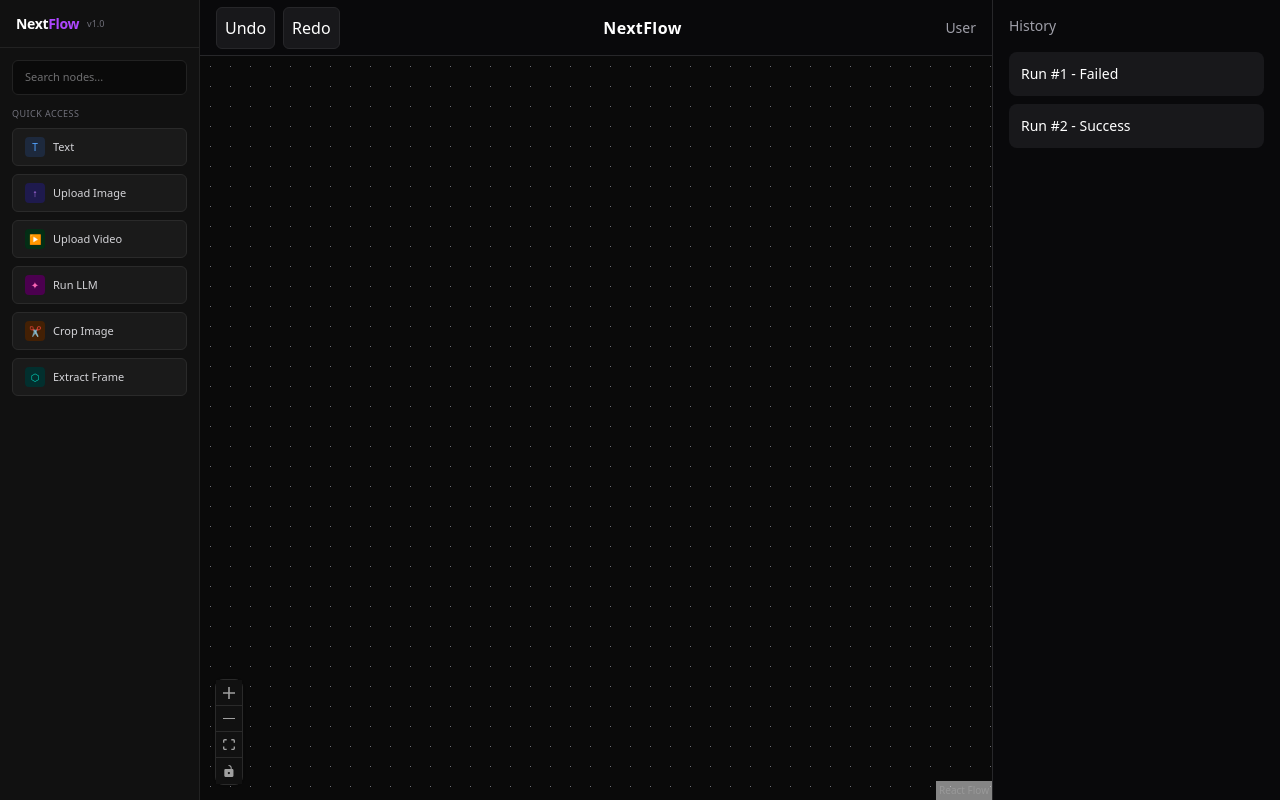
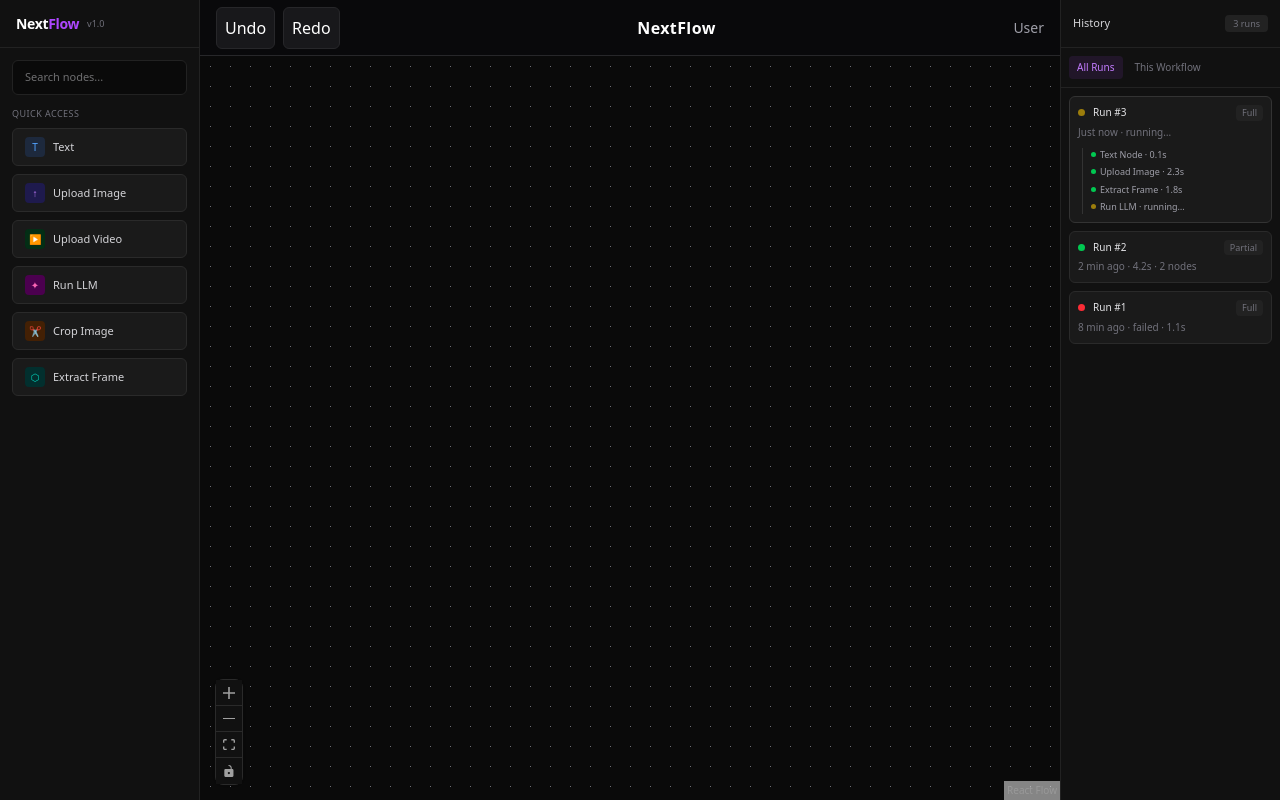
Before and after one commit to Sagarkumardas2002/Next-Flow-GalaxyAI, a Next.js app: page /dashboard in a window 1280 px wide. Built offline with nearby package versions, Linux system fonts and the light colour scheme; no server answers.

Commit message:
UI: implement pixel-perfect RightSidebar (NextFlow style history panel)

```diff
--- a/app/dashboard/components/sidebar/RightSidebar.tsx
+++ b/app/dashboard/components/sidebar/RightSidebar.tsx
@@ -1,13 +1,98 @@
+"use client";
+
 export default function RightSidebar() {
   return (
-    <div className="w-72 bg-zinc-950 border-l border-zinc-800 p-4">
-      <h2 className="text-sm text-zinc-400 mb-4">History</h2>
-
-      <div className="bg-zinc-900 p-3 rounded-lg mb-2 text-sm">
-        Run #1 - Failed
+    <div className="w-[220px] min-w-[220px] bg-[#111] border-l border-[#222] flex flex-col overflow-hidden">
+      {/* HEADER */}
+      <div className="h-12 flex items-center justify-between px-3 border-b border-[#222]">
+        <span className="text-[11px] font-medium text-zinc-300">History</span>
+        <span className="text-[9px] px-2 py-[2px] bg-[#222] rounded text-zinc-500">
+          3 runs
+        </span>
       </div>
 
-      <div className="bg-zinc-900 p-3 rounded-lg text-sm">Run #2 - Success</div>
+      {/* TABS */}
+      <div className="flex gap-1 p-2 border-b border-[#222]">
+        <button className="text-[10px] px-2 py-1 rounded bg-purple-500/10 text-purple-400">
+          All Runs
+        </button>
+        <button className="text-[10px] px-2 py-1 rounded text-zinc-500 hover:text-zinc-300">
+          This Workflow
+        </button>
+      </div>
+
+      {/* BODY */}
+      <div className="flex-1 p-2 overflow-y-auto">
+        {/* RUN #3 (EXPANDED) */}
+        <div className="mb-2 p-2 rounded-md bg-[#1a1a1a] border border-[#333] cursor-pointer">
+          {/* TOP ROW */}
+          <div className="flex items-center gap-2 mb-1">
+            <div className="w-[7px] h-[7px] rounded-full bg-yellow-400 animate-pulse" />
+            <span className="text-[10px] text-zinc-200 flex-1">Run #3</span>
+            <span className="text-[9px] px-1.5 py-[1px] bg-[#222] rounded text-zinc-500">
+              Full
+            </span>
+          </div>
+
+          {/* META */}
+          <div className="text-[10px] text-zinc-500 mb-2">
+            Just now · running…
+          </div>
+
+          {/* NODE BREAKDOWN */}
+          <div className="ml-1 border-l border-[#333] pl-2 space-y-1">
+            <div className="flex items-center gap-1 text-[9px] text-zinc-400">
+              <div className="w-[5px] h-[5px] bg-green-500 rounded-full" />
+              Text Node · 0.1s
+            </div>
+
+            <div className="flex items-center gap-1 text-[9px] text-zinc-400">
+              <div className="w-[5px] h-[5px] bg-green-500 rounded-full" />
+              Upload Image · 2.3s
+            </div>
+
+            <div className="flex items-center gap-1 text-[9px] text-zinc-400">
+              <div className="w-[5px] h-[5px] bg-green-500 rounded-full" />
+              Extract Frame · 1.8s
+            </div>
+
+            <div className="flex items-center gap-1 text-[9px] text-zinc-400">
+              <div className="w-[5px] h-[5px] bg-yellow-400 rounded-full animate-pulse" />
+              Run LLM · running…
+            </div>
+          </div>
+        </div>
+
+        {/* RUN #2 */}
+        <div className="mb-2 p-2 rounded-md bg-[#1a1a1a] border border-[#2a2a2a] hover:border-[#444] cursor-pointer transition">
+          <div className="flex items-center gap-2 mb-1">
+            <div className="w-[7px] h-[7px] rounded-full bg-green-500" />
+            <span className="text-[10px] text-zinc-200 flex-1">Run #2</span>
+            <span className="text-[9px] px-1.5 py-[1px] bg-[#222] rounded text-zinc-500">
+              Partial
+            </span>
+          </div>
+
+          <div className="text-[10px] text-zinc-500">
+            2 min ago · 4.2s · 2 nodes
+          </div>
+        </div>
+
+        {/* RUN #1 */}
+        <div className="p-2 rounded-md bg-[#1a1a1a] border border-[#2a2a2a] hover:border-[#444] cursor-pointer transition">
+          <div className="flex items-center gap-2 mb-1">
+            <div className="w-[7px] h-[7px] rounded-full bg-red-500" />
+            <span className="text-[10px] text-zinc-200 flex-1">Run #1</span>
+            <span className="text-[9px] px-1.5 py-[1px] bg-[#222] rounded text-zinc-500">
+              Full
+            </span>
+          </div>
+
+          <div className="text-[10px] text-zinc-500">
+            8 min ago · failed · 1.1s
+          </div>
+        </div>
+      </div>
     </div>
   );
 }
```
